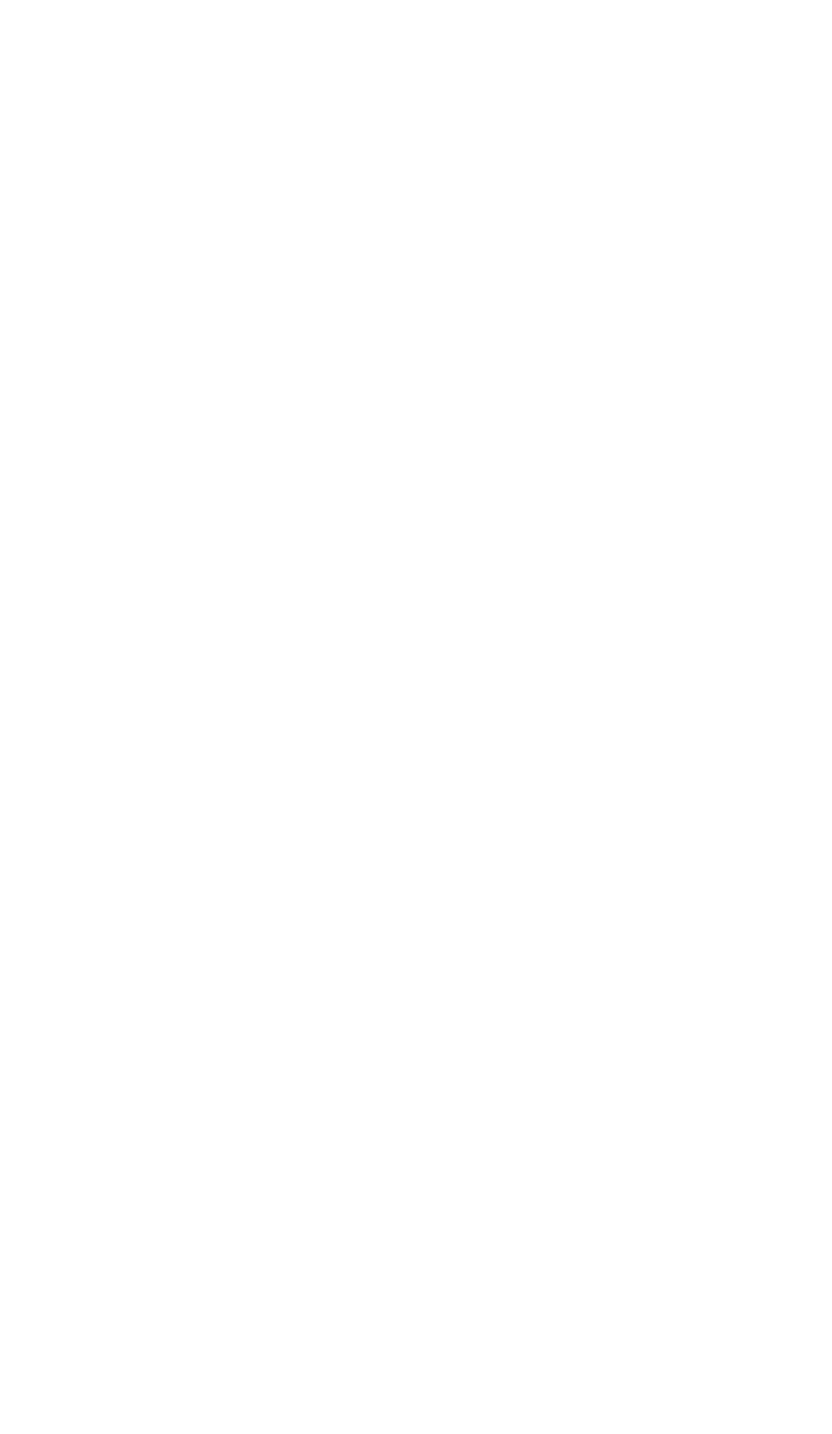
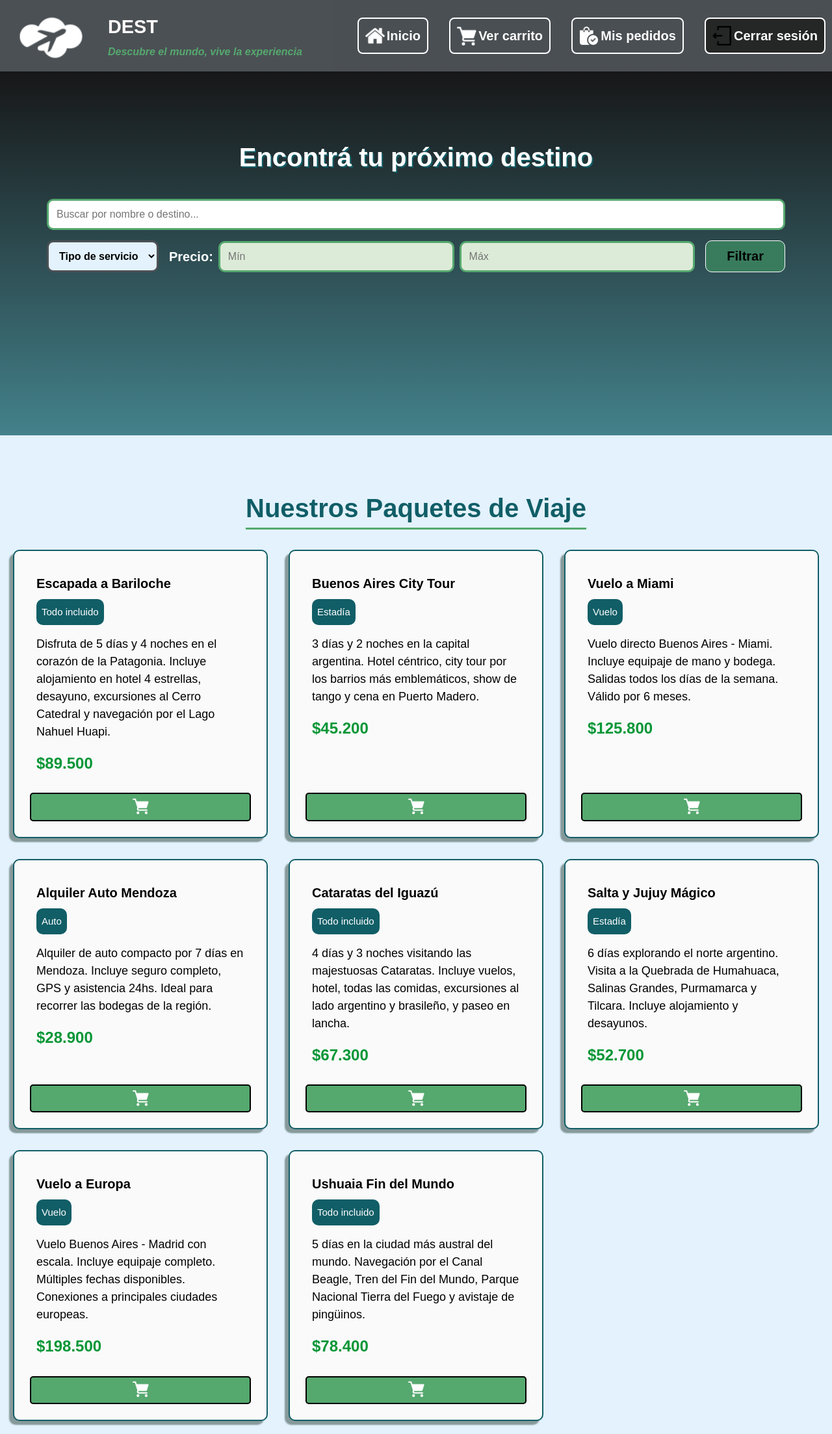
Before and after one commit to Antu27-a/Carrito_INET, a PHP site: page /pages/productos.html in a window 1280 px wide. Before the commit the page is empty. Shown: the whole page at 65% size. Before the commit the page ends 800 px from the top, so only its background shows below. Run offline with PHP 8.4, Linux system fonts and the light colour scheme.

Commit message:
productos y cositas
aaa

```diff
--- a/pages/login.html
+++ b/pages/login.html
@@ -47,7 +47,7 @@
                 <input type="date" />
                 <select>
                     <option>Pasajeros</option>
-                    <option>1</option>
+                    <option>1(individual)</option>
                     <option>2</option>
                     <option>3</option>
                     <option>familia (4-6)</option>
--- a/pages/productos.html
+++ b/pages/productos.html
@@ -1,11 +1,166 @@
 <!DOCTYPE html>
 <html lang="en">
+
 <head>
     <meta charset="UTF-8">
     <meta name="viewport" content="width=device-width, initial-scale=1.0">
     <title>Productos vista usuario</title>
+    <link rel="stylesheet" href="../static/css/productos.css">
+    <link rel="stylesheet" href="../static/css/global.css">
+    <script src="../static/js/index.js"></script>
+    <link rel="icon" href="static/img/logo.png" type="image/x-icon">
 </head>
+
 <body>
+    <!-- Encabezado -->
+    <header>
+        <div class="logo-container">
+            <img src="../static/img/logo.png" alt="Logo" class="logo">
+            <div class="slogan">
+                <h1> DEST </h1>
+                <p>Descubre el mundo, vive la experiencia</p>
+            </div>
+        </div>
+
+        <nav>
+            <ul class="menu-navegacion">
+                <li> <a  href="../pages/productos.html"> <img src="../static/img/encabezado-logueado/home.png" alt="home"> Inicio</a></li>
+                <li><a href="../pages/carrito.html"> <img src="../static/img/encabezado-logueado/grocery-store.png" alt="home"> Ver carrito</a></li>
+                <li><a href="../pages/ver-pedidos.html"> <img src="../static/img/encabezado-logueado/bolsa-de-la-compra.png" alt="home"> Mis pedidos</a></li>
+                <li> <a class="cerrar-sesion" href="../index.html"> <img src="../static/img/encabezado-logueado/salida.png" alt="home"> Cerrar sesión</a></li>
+            </ul>
+        </nav>
+    </header>
+
+
+    <!-- Banner con buscador y filtros -->
+    <section class="banner">
+        <div class="contenedor-banner">
+            <h1>Encontrá tu próximo destino</h1>
+            <div class="busqueda-filtros">
+                <div class="fila-busqueda">
+                    <input type="text" class="entrada-busqueda" placeholder="Buscar por nombre o destino...">
+                </div>
+                <div class="fila-busqueda">
+                    <select class="selector-filtro">
+                        <option value="">Tipo de servicio</option>
+                        <option value="estadia">Estadía</option>
+                        <option value="vuelo">Vuelo</option>
+                        <option value="auto">Auto</option>
+                        <option value="todo-incluido">Todo incluido</option>
+                    </select>
+                    <div class="grupo-precio">
+                        <label>Precio:</label>
+                        <input type="number" class="entrada-precio" placeholder="Mín" min="0">
+                        <input type="number" class="entrada-precio" placeholder="Máx" min="0">
+                    </div>
+                    <button class="boton-filtrar">Filtrar</button>
+                </div>
+            </div>
+        </div>
+    </section>
+
+    <main>
+        <h2 class="titulo-productos section-title">Nuestros Paquetes de Viaje</h2>
+        <div class="grid-productos">
+
+            <div class="tarjeta-producto feature">
+                <div class="contenido-producto">
+                    <h3 class="nombre-producto">Escapada a Bariloche</h3>
+                    <span class="tipo-producto">Todo incluido</span>
+                    <p class="descripcion-producto description">Disfruta de 5 días y 4 noches en el corazón de la Patagonia. Incluye
+                        alojamiento en hotel 4 estrellas, desayuno, excursiones al Cerro Catedral y navegación por el
+                        Lago Nahuel Huapi.</p>
+                    <div class="precio-producto">$89.500</div>
+                </div>
+                <button class="boton-agregar"><img src="../static/img/encabezado-logueado/grocery-store.png" alt="comprar"></button>
+            </div>
+
+            <div class="tarjeta-producto feature">
+                <div class="contenido-producto">
+                    <h3 class="nombre-producto">Buenos Aires City Tour</h3>
+                    <span class="tipo-producto">Estadía</span>
+                    <p class="descripcion-producto description">3 días y 2 noches en la capital argentina. Hotel céntrico, city tour
+                        por los barrios más emblemáticos, show de tango y cena en Puerto Madero.</p>
+                    <div class="precio-producto">$45.200</div>
+                </div>
+                <button class="boton-agregar"><img src="../static/img/encabezado-logueado/grocery-store.png" alt="comprar"></button>
+            </div>
+
+            <div class="tarjeta-producto feature">
+                <div class="contenido-producto">
+                    <h3 class="nombre-producto">Vuelo a Miami</h3>
+                    <span class="tipo-producto">Vuelo</span>
+                    <p class="descripcion-producto description">Vuelo directo Buenos Aires - Miami. Incluye equipaje de mano y
+                        bodega. Salidas todos los días de la semana. Válido por 6 meses.</p>
+                    <div class="precio-producto">$125.800</div>
+                </div>
+                <button class="boton-agregar"><img src="../static/img/encabezado-logueado/grocery-store.png" alt="comprar"></button>
+            </div>
+
+            <div class="tarjeta-producto feature">
+                <div class="contenido-producto">
+                    <h3 class="nombre-producto">Alquiler Auto Mendoza</h3>
+                    <span class="tipo-producto">Auto</span>
+                    <p class="descripcion-producto description">Alquiler de auto compacto por 7 días en Mendoza. Incluye seguro
+                        completo, GPS y asistencia 24hs. Ideal para recorrer las bodegas de la región.</p>
+                    <div class="precio-producto">$28.900</div>
+                </div>
+                <button class="boton-agregar"><img src="../static/img/encabezado-logueado/grocery-store.png" alt="comprar"></button>
+            </div>
+
+            <div class="tarjeta-producto feature">
+                <div class="contenido-producto">
+                    <h3 class="nombre-producto">Cataratas del Iguazú</h3>
+                    <span class="tipo-producto">Todo incluido</span>
+                    <p class="descripcion-producto description">4 días y 3 noches visitando las majestuosas Cataratas. Incluye
+                        vuelos, hotel, todas las comidas, excursiones al lado argentino y brasileño, y paseo en lancha.
+                    </p>
+                    <div class="precio-producto">$67.300</div>
+                </div>
+                <button class="boton-agregar"><img src="../static/img/encabezado-logueado/grocery-store.png" alt="comprar"></button>
+            </div>
+
+            <div class="tarjeta-producto feature">
+                <div class="contenido-producto">
+                    <h3 class="nombre-producto">Salta y Jujuy Mágico</h3>
+                    <span class="tipo-producto">Estadía</span>
+                    <p class="descripcion-producto description">6 días explorando el norte argentino. Visita a la Quebrada de
+                        Humahuaca, Salinas Grandes, Purmamarca y Tilcara. Incluye alojamiento y desayunos.</p>
+                    <div class="precio-producto">$52.700</div>
+                </div>
+                <button class="boton-agregar"><img src="../static/img/encabezado-logueado/grocery-store.png" alt="comprar"></button>
+            </div>
+
+            <div class="tarjeta-producto feature">
+                <div class="contenido-producto">
+                    <h3 class="nombre-producto">Vuelo a Europa</h3>
+                    <span class="tipo-producto">Vuelo</span>
+                    <p class="descripcion-producto description">Vuelo Buenos Aires - Madrid con escala. Incluye equipaje completo.
+                        Múltiples fechas disponibles. Conexiones a principales ciudades europeas.</p>
+                    <div class="precio-producto">$198.500</div>
+                </div>
+                <button class="boton-agregar"><img src="../static/img/encabezado-logueado/grocery-store.png" alt="comprar"></button>
+            </div>
+
+            <div class="tarjeta-producto feature">
+                <div class="contenido-producto">
+                    <h3 class="nombre-producto">Ushuaia Fin del Mundo</h3>
+                    <span class="tipo-producto">Todo incluido</span>
+                    <p class="descripcion-producto description">5 días en la ciudad más austral del mundo. Navegación por el Canal
+                        Beagle, Tren del Fin del Mundo, Parque Nacional Tierra del Fuego y avistaje de pingüinos.</p>
+                    <div class="precio-producto">$78.400</div>
+                </div>
+                <button class="boton-agregar"><img src="../static/img/encabezado-logueado/grocery-store.png" alt="comprar"></button>
+            </div>
+
+        </div>
+    </main>
+
+    <footer>
+
+    </footer>
 
 </body>
+
 </html>
--- a/static/css/global.css
+++ b/static/css/global.css
@@ -1,17 +1,17 @@
-:root {
-  --primary-color: #55a86e;
-  --secondary-color: #4ecdc4;
-  --accent-color: #ffe66d;
-  --dark-color: #4caf50;
-  /* --light-color: #b3e20b; */
-  --transition: all 0.3s ease;
-}
-
-
 * {
     margin: 0;
     padding: 0;
     box-sizing: border-box;
+}
+
+/* Variables y reset */
+:root {
+    /* boton registrar y linea */
+    --primary-color: #55a86e;
+    /* titulos texto */
+    --dark-color: #115e67;
+    /* --light-color: #b3e20b; */
+    --transition: all 0.3s ease;
 }
 
 body {
@@ -23,18 +23,38 @@ body {
     background-color: #e3f2fd;
 }
 
+.menu-navegacion li a {
+    display: flex;
+    align-items: center;
+    /* Centra verticalmente imagen y texto */
+    gap: 0.2rem;
+    text-decoration: none;
+    color: #ffffff;
+    font-size: 20px;
+}
+
+.menu-navegacion li a img {
+    width: 30px;
+    height: 30px;
+    object-fit: contain;
+}
+
+.cerrar-sesion {
+   background-color: #252525f6;
+
+}
+
 /* Header y navegación */
 header {
     display: flex;
     justify-content: space-between;
     align-items: center;
-    padding: 1rem 5%;
+    padding: 10px;
     background-color: #000000ab;
-    box-shadow: 0 2px 10px rgba(0, 0, 0, 0.1);
     position: sticky;
     top: 0;
     z-index: 100;
-
+    font-weight: bold;
 }
 
 .logo-container {
@@ -43,12 +63,13 @@ header {
 }
 
 .logo {
-    width: 60px;
-    height: 60px;
+    width: 140px;
+    height: 90px;
     object-fit: contain;
     margin-right: 1rem;
     animation: pulse 2s infinite;
 }
+
 
 @keyframes pulse {
     0% {
@@ -101,7 +122,8 @@ nav ul li a {
 }
 
 nav ul li a:hover {
-    color: #4caf50;
-    border: 2px solid #d0f0e0;
+    box-shadow: 5px -2px 0px #000000;
+    border: 2px solid #ffffff;
+    background-color: #00000091;
 
 }
--- /dev/null
+++ b/static/css/productos.css
@@ -0,0 +1,233 @@
+* {
+    margin: 0;
+    padding: 0;
+    box-sizing: border-box;
+}
+
+
+
+/* Banner */
+.banner {
+    background: linear-gradient(#171718, #115e67c2);
+    /* background-size: cover; */
+    background-position: center;
+    color: white;
+    text-align: center;
+}
+
+.contenedor-banner {
+    max-width: 1200px;
+    height: 70vh;
+    margin: 0 auto;
+    padding: 100px 2rem;
+}
+
+.banner h1 {
+    font-size: 2.5rem;
+    margin-bottom: 2rem;
+    text-shadow: 2px 2px 0px #115e67;
+}
+
+
+.fila-busqueda {
+    display: flex;
+    gap: 1rem;
+    margin-bottom: 1rem;
+    flex-wrap: wrap;
+    align-items: center;
+    font-size: 20px;
+}
+
+.entrada-busqueda,
+.entrada-precio {
+    padding: 0.75rem;
+    border: 3px solid #55a86e;
+    border-radius: 10px;
+    font-size: 1rem;
+    flex: 1;
+    min-width: 200px;
+    outline: none;
+}
+
+.selector-filtro {
+    padding: 0.75rem;
+    border: 3px solid #000000a9;
+    background-color: #e3f2fd;
+    border-radius: 10px;
+    font-size: 1rem;
+    outline: none;
+    font-weight: bold;
+}
+
+.grupo-precio {
+    font-weight: bold;
+    display: flex;
+    gap: 0.5rem;
+    align-items: center;
+    flex: 1;
+}
+
+.entrada-precio {
+    flex: 1;
+    min-width: 80px;
+    background-color: #dcebd7;
+    outline: none;
+}
+
+.boton-filtrar {
+    font-weight: bold;
+    background: #397c5d;
+    color: rgb(0, 0, 0);
+    padding: 0.75rem 2rem;
+    border: 1px solid #ffff;
+    border-radius: 10px;
+    font-size: 20px;
+    cursor: pointer;
+    transition: background-color 0.3s ease;
+    min-width: 120px;
+}
+
+.boton-filtrar:hover {
+    background: #55a86e;
+    color: #ffffff;
+    box-shadow: 4px -4px 25px rgba(203, 233, 197, 0.562);
+
+}
+
+
+/* Contenido principal */
+.grid-productos {
+    display: grid;
+    grid-template-columns: repeat(auto-fit, minmax(350px, 1fr));
+    gap: 2rem;
+    margin: 20px;
+}
+
+.tarjeta-producto {
+    background: #fafafa;
+    border-radius: 10px;
+    padding: 1.5rem;
+    box-shadow: -6px 6px 2px #0720146c;
+    transition: transform 0.3s ease, box-shadow 0.3s ease;
+    display: flex;
+    flex-direction: column;
+    justify-content: space-between;
+    border: 2px solid #115e67;
+}
+
+.tarjeta-producto:hover {
+    transform: translateY(-5px);
+    box-shadow: 0 10px 3px #0720143a;
+}
+
+.contenido-producto {
+    padding: 10px;
+    border-radius: 10px;
+
+}
+
+.nombre-producto {
+    font-size: 20px;
+    font-weight: bold;
+    color: #000000;
+    margin-bottom: 0.5rem;
+}
+
+.tipo-producto {
+    background: #115e67;
+    color: white;
+    padding: 0.5rem 0.5rem;
+    border-radius: 10px;
+    font-size: 15px;
+    display: inline-block;
+    margin-bottom: 1rem;
+}
+
+.descripcion-producto {
+    color: #000000;
+    margin-bottom: 1rem;
+    font-size: 18px;
+    line-height: 1.5;
+}
+
+.precio-producto {
+    font-size: 1.5rem;
+    font-weight: bold;
+    color: #069636;
+    margin-bottom: 1rem;
+}
+
+.boton-agregar {
+    background: #55a86e;
+    border: 2px solid #000000;
+    color: white;
+    padding: 0.35rem 1.5rem;
+    border-radius: 5px;
+    cursor: pointer;
+    transition: background-color 0.3s ease;
+    width: 100%;
+    margin-top: auto;
+}
+
+.boton-agregar img {
+    max-width: 25px;
+}
+
+.boton-agregar:hover {
+    background: #020202;
+    border: 2px solid #55a86e;
+}
+
+.titulo-productos {
+    margin-top: 5rem;
+    margin-bottom: 2rem;
+    text-align: center;
+    font-size: 2.5rem;
+    color: var(--dark-color);
+    position: relative;
+    display: block;
+    width: fit-content;
+    margin-left: auto;
+    margin-right: auto;
+}
+
+.titulo-productos::after {
+    content: "";
+    position: absolute;
+    width: 100%; /* o una cantidad específica */
+    height: 3px;
+    background-color: var(--primary-color);
+    bottom: -1px;
+    left: 0;
+}
+
+
+/* Responsive */
+@media (max-width: 768px) {
+    .contenedor-encabezado {
+        flex-direction: column;
+        text-align: center;
+    }
+
+    .menu-navegacion {
+        justify-content: center;
+    }
+
+    .banner h1 {
+        font-size: 2rem;
+    }
+
+    .fila-busqueda {
+        flex-direction: column;
+    }
+
+    .entrada-busqueda,
+    .select-filtro,
+    .grupo-precio {
+        min-width: 100%;
+    }
+
+    .grilla-productos {
+        grid-template-columns: 1fr;
+    }
+}
```
Also changed, not shown: index.html (+4 -3 lines), pages/cargar-productos.html (+53 -0 lines), pages/carrito.html (+0 -29 lines), static/css/styles.css (+17 -34 lines), static/img/encabezado-logueado/bolsa-de-la-compra.png (added), static/img/encabezado-logueado/grocery-store.png (added), static/img/encabezado-logueado/home.png (added), static/img/encabezado-logueado/salida.png (added).
